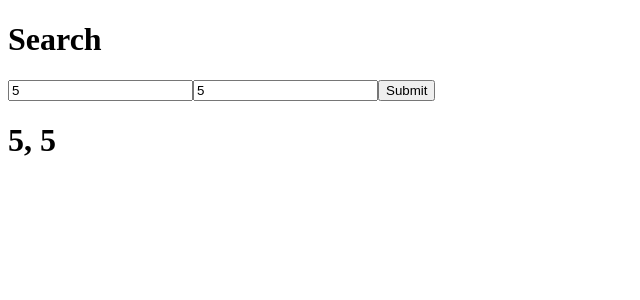
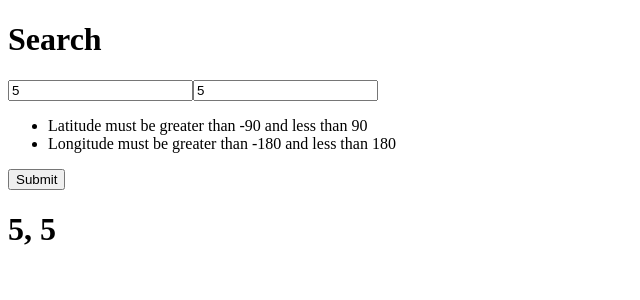
Before and after one commit to TAvital04/Weather-App, a React (Vite) app: page / in a window 1280 px wide. Both pictures are taken after typing "5", "5" into the empty fields and a click on the button "Submit". Shown: the top 300 px of the page, without its empty margins (0-640 px from the left). Built offline with nearby package versions, Linux system fonts and the light colour scheme.

Commit message:
error messages

```diff
--- a/src/App.tsx
+++ b/src/App.tsx
@@ -4,7 +4,7 @@ function App() {
 
   return (
     <>
-      <Search />
+      <Search/>
     </>
   )
 }
--- a/src/components/Search.tsx
+++ b/src/components/Search.tsx
@@ -10,20 +10,24 @@ function Search() {
     const [lng, setLng] = useState("")
     const [coords, setCoords] = useState<Coord | null>(null)
 
-    function tryCoords(latData: string, lngData: string) {
+    const [error, setError] = useState(false)
+
+    function validateCoords(latData: string, lngData: string) {
         let lat = Number(latData)
         let lng = Number(lngData)
 
         let latBool = false
         let lngBool = false
 
-        if(!Number.isNaN(lat)) {
+        console.log(`>>${latData === ""}<< >>${lngData === ""}<<`)
+
+        if(!Number.isNaN(lat) && latData != "") {
             if(lat >= -90 && lat <= 90) {
                 latBool = true
             }
         }
 
-        if(!Number.isNaN(lng)) {
+        if(!Number.isNaN(lng) && lngData != "") {
             if(lng >= -180 && lng <= 180) {
                 lngBool = true
             }
@@ -31,13 +35,20 @@ function Search() {
 
         if(latBool && lngBool) {
             setCoords({lat, lng})
+            setError(false)
+        } else {
+            setError(true)
         }
+
+        if(!error) setError(true)
     }
 
     return (
-        <>
-            <h1>Search</h1>
+        <div className = "contents">
+            <h1 className = "title">Search</h1>
 
+            <div className = "search">
+                <div className = "input">
                     <input
                         type = "number"
                         placeholder = "latitude"
@@ -51,13 +62,27 @@ function Search() {
                         value = {lng}
                         onChange = {(e) => setLng(e.target.value)}
                     />
+                </div>
 
+                <div className = "error">
+                    {error &&
+                        <ul>
+                            <li>Latitude must be greater than -90 and less than 90</li>
+                            <li>Longitude must be greater than -180 and less than 180</li>
+                        </ul>
+                    }
+                </div>
+
+                <div className = "submit">
                     <button
-                onClick = {() => tryCoords(lat, lng)}
+                        onClick = {() => validateCoords(lat, lng)}
                     >Submit</button>
+                </div>
+            </div>
+
 
             {coords != null && <h1>{`${coords.lat}, ${coords.lng}`}</h1>}
-        </>
+        </div>
     )
 }
 
--- a/src/main.tsx
+++ b/src/main.tsx
@@ -5,6 +5,6 @@ import App from './App.tsx'
 
 createRoot(document.getElementById('root')!).render(
   <StrictMode>
-    <App />
+    <App/>
   </StrictMode>
 )
```
Lines whose indentation alone changed are shown as unchanged.
